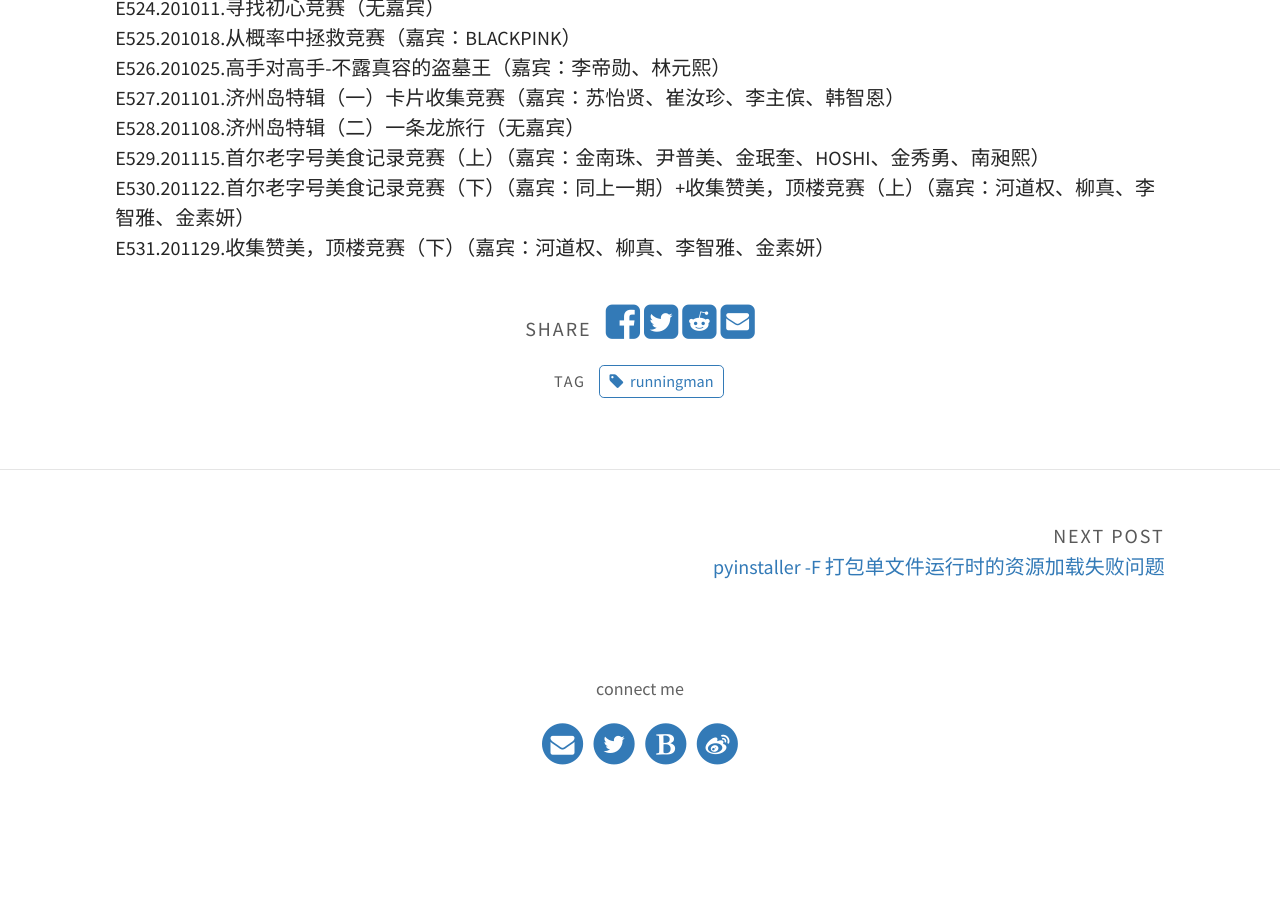
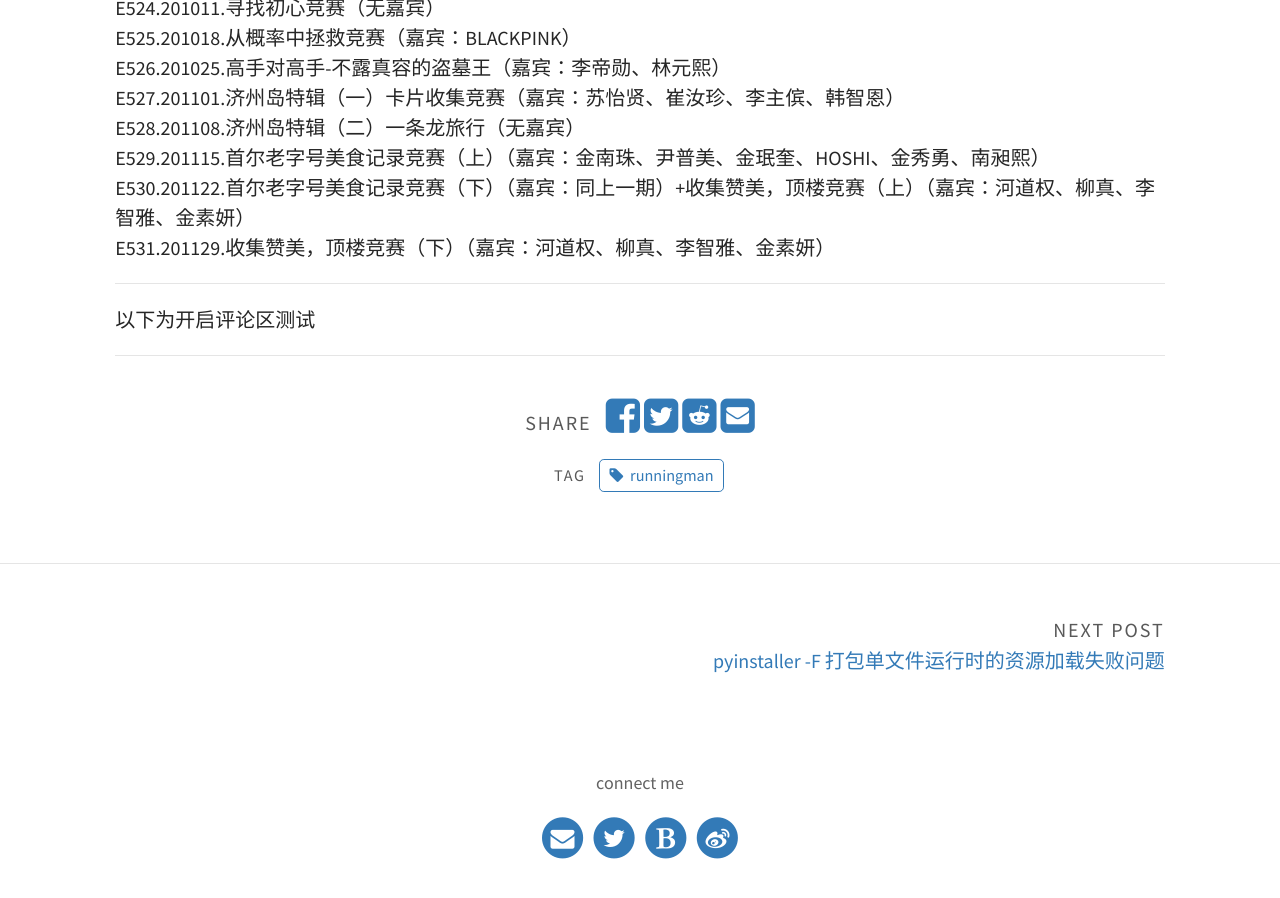
Before and after one commit to pawpaw-love/pawpaw-love.github.io, a Jekyll site: the page built from _posts/2021-02-07-running man 嘉宾列表.md, in a window 1280 px wide and 900 px high, scrolled down 17333 px. Built offline with Jekyll 4.4.1, drawn with Linux system fonts in a browser that asks for light colours; comment, search, counter and statistics services are not loaded; before the commit the page ends 18139 px from its top, so only the background shows below that.

```diff
--- a/_posts/2021-02-07-running man 嘉宾列表.md
+++ b/_posts/2021-02-07-running man 嘉宾列表.md
@@ -553,3 +553,19 @@ E528.201108.济州岛特辑（二）一条龙旅行（无嘉宾）
 E529.201115.首尔老字号美食记录竞赛（上）（嘉宾：金南珠、尹普美、金珉奎、HOSHI、金秀勇、南昶熙）
 E530.201122.首尔老字号美食记录竞赛（下）（嘉宾：同上一期）+收集赞美，顶楼竞赛（上）（嘉宾：河道权、柳真、李智雅、金素妍）
 E531.201129.收集赞美，顶楼竞赛（下）（嘉宾：河道权、柳真、李智雅、金素妍）
+
+---------------
+
+以下为开启评论区测试
+
+---------------
+
+<!--PC版-->
+<div id="SOHUCS" ></div>
+<script charset="utf-8" type="text/javascript" src="https://cy-cdn.kuaizhan.com/upload/changyan.js" ></script>
+<script type="text/javascript">
+window.changyan.api.config({
+appid: 'cyviu4FC3',
+conf: 'prod_a7c0c87f5799c904e11f74c740e534a6'
+});
+</script>
```
Also changed, not shown: _posts/2021-02-08-开启-Disqus-测试.txt (added, +15 -0 lines), assets/img/pexels/flower-vase.jpg.
